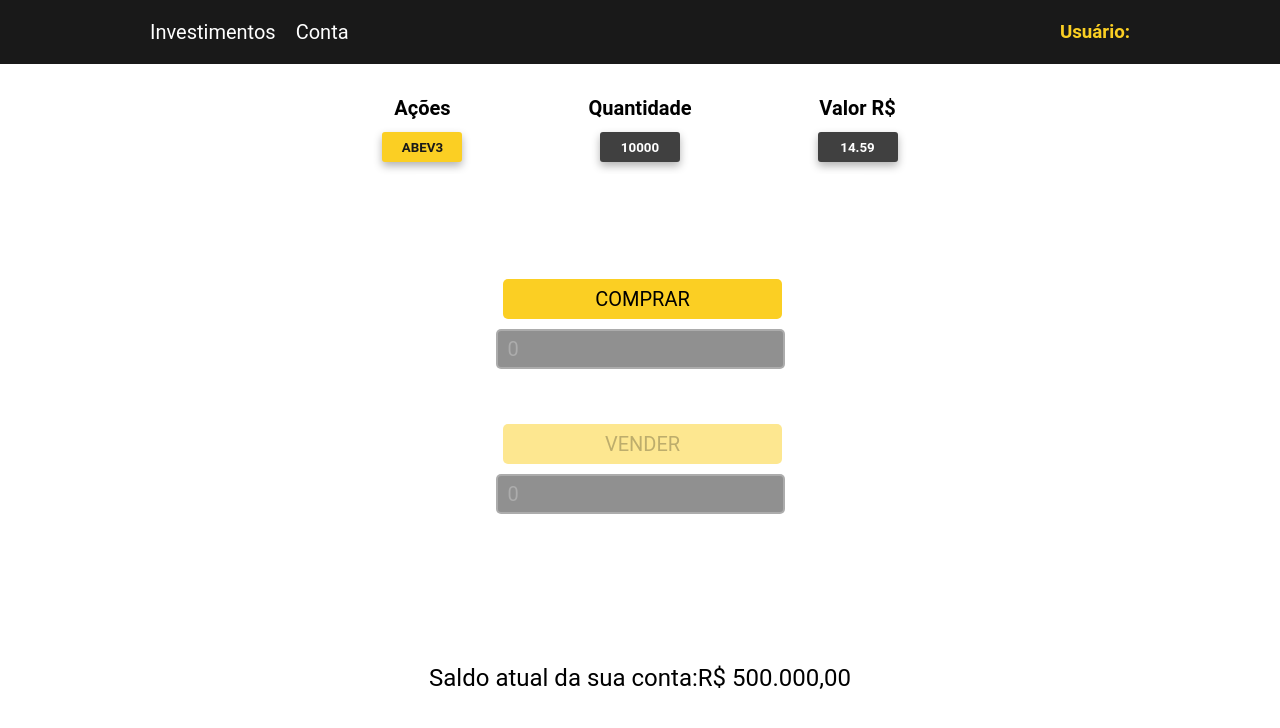
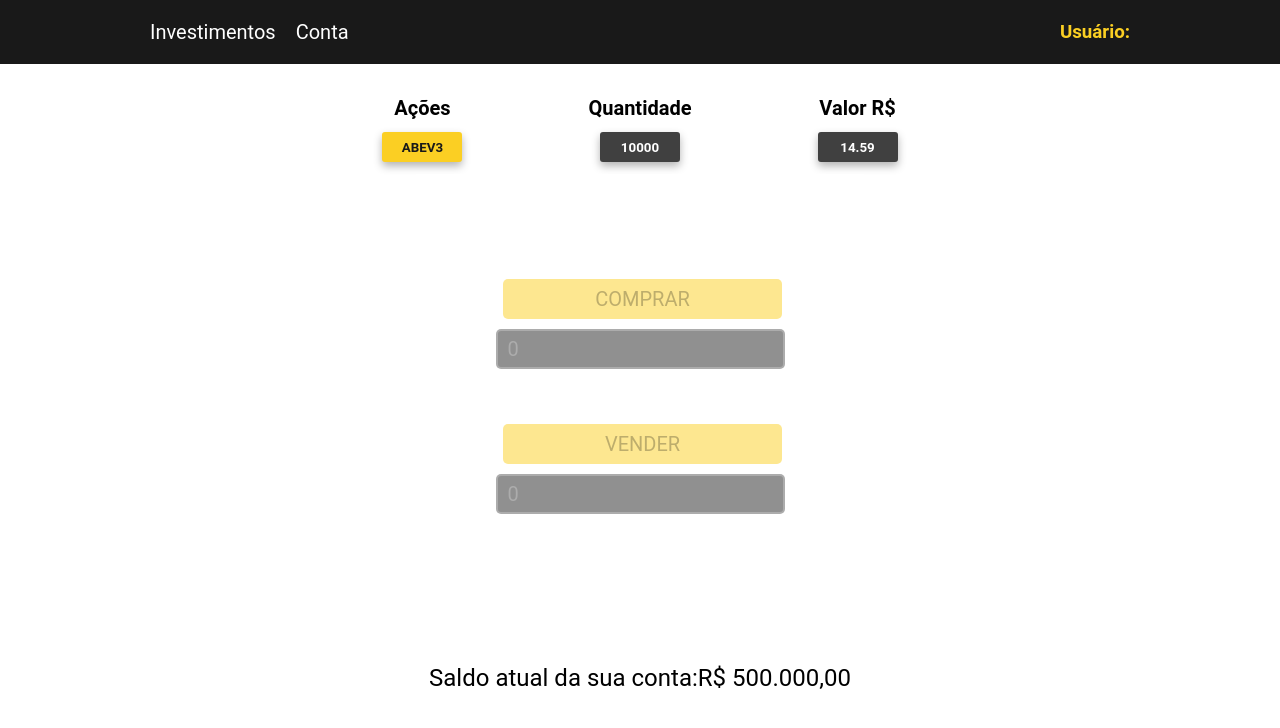
Before and after one commit to AmorimTorres/xp-app, a React (Create React App) app: page /trade/ABEV3 in a window 1280 px wide. Shown: the top 728 px of the page. Built offline with nearby package versions, Linux system fonts and the light colour scheme.

Commit message:
FEAT: conditions do disable buy and sell buttons

```diff
--- a/src/Pages/Trade/Trade.jsx
+++ b/src/Pages/Trade/Trade.jsx
@@ -53,6 +53,9 @@ function Trade() {
         toast('Qualquer dúvida, faça contato com o nosso time de experts');
     }
   };
+
+  const checkBuyInputValue = buyInputValue === 0 || buyInputValue === '';
+  const checkSellInputValue = sellInputValue === 0 || sellInputValue === '';
 
   const checkSharesPortifolio = portifolioShares
     .map((stockData) => stockData.ticker)
@@ -144,6 +147,7 @@ function Trade() {
             type="button"
             aria-label="buy-button"
             onClick={buyHandleClick}
+            disabled={checkBuyInputValue}
           >
             COMPRAR
           </button>
@@ -159,7 +163,7 @@ function Trade() {
           <button
             type="button"
             aria-label="sell-button"
-            disabled={!checkSharesPortifolio}
+            disabled={!checkSharesPortifolio || checkSellInputValue}
             onClick={sellHandleClick}
           >
             VENDER
```
